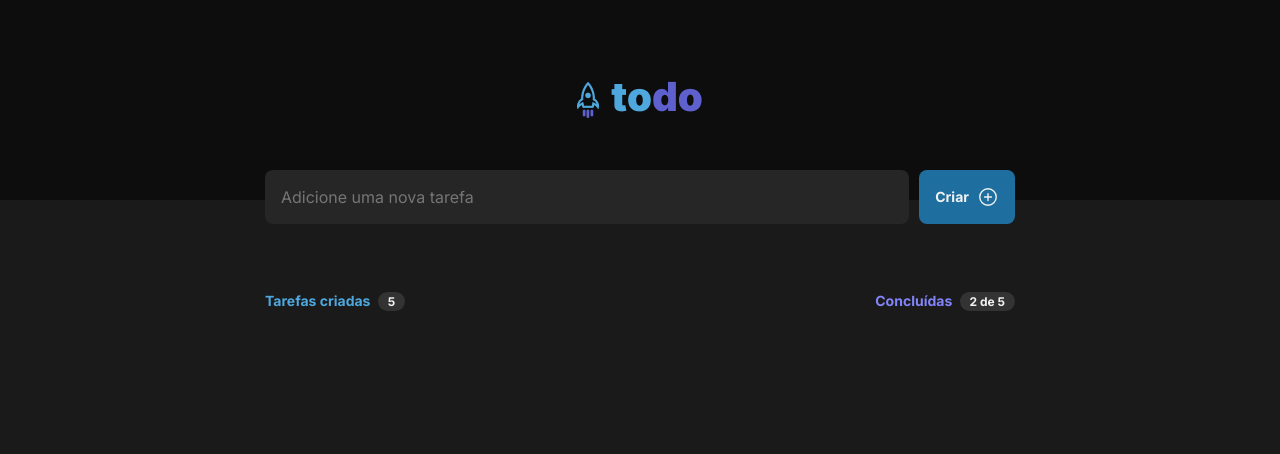
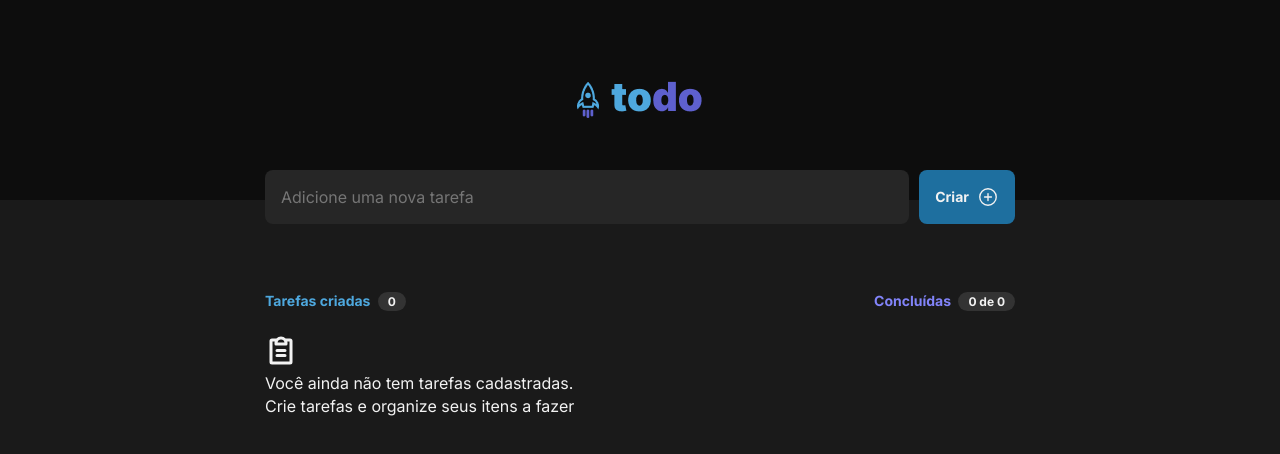
Before and after one commit to geoalt/rocketseat-desafio1-react-todo, a React (Vite) app: page / in a window 1280 px wide. Shown: the top 454 px of the page. Built offline with nearby package versions, Linux system fonts and the light colour scheme.

Commit message:
feat: add conditional rendering when there is no task to be displayed

```diff
--- a/src/components/TaskList/index.tsx
+++ b/src/components/TaskList/index.tsx
@@ -2,6 +2,7 @@ import { useContext } from 'react';
 import { Task } from '../Task';
 import styles from './styles.module.scss';
 import { AppContext, ITask } from '../../context/AppProvider';
+import { ClipboardText } from '@phosphor-icons/react';
 
 export function TaskList() {
   const context = useContext(AppContext);
@@ -18,20 +19,29 @@ export function TaskList() {
     context.setTask(updatedTasks);
   }
 
+  const tasksCreated = context.task.length;
+  const tasksDone = context.task.filter((t) => t.isCompleted === true).length;
+
   return (
     <div className={styles.taskListContainer}>
       <header className={styles.header}>
         <p>
-          Tarefas criadas <span>5</span>
+          Tarefas criadas <span>{tasksCreated}</span>
         </p>
         <p>
-          Concluídas <span>2 de 5</span>
+          Concluídas <span>{`${tasksDone} de ${tasksCreated}`}</span>
         </p>
       </header>
       <main className={styles.main}>
-        {context.task.map((task) => (
-          <Task key={task.id} values={task} handleClick={handleClick} />
-        ))}
+        {context.task.length === 0 ? (
+          <div className={styles.noTaskMessage}>
+            <ClipboardText size={32} weight="bold" />
+            <p>Você ainda não tem tarefas cadastradas. </p>
+            <p>Crie tarefas e organize seus itens a fazer</p>
+          </div>
+        ) : (
+          context.task.map((task) => <Task key={task.id} values={task} handleClick={handleClick} />)
+        )}
       </main>
     </div>
   );
```
